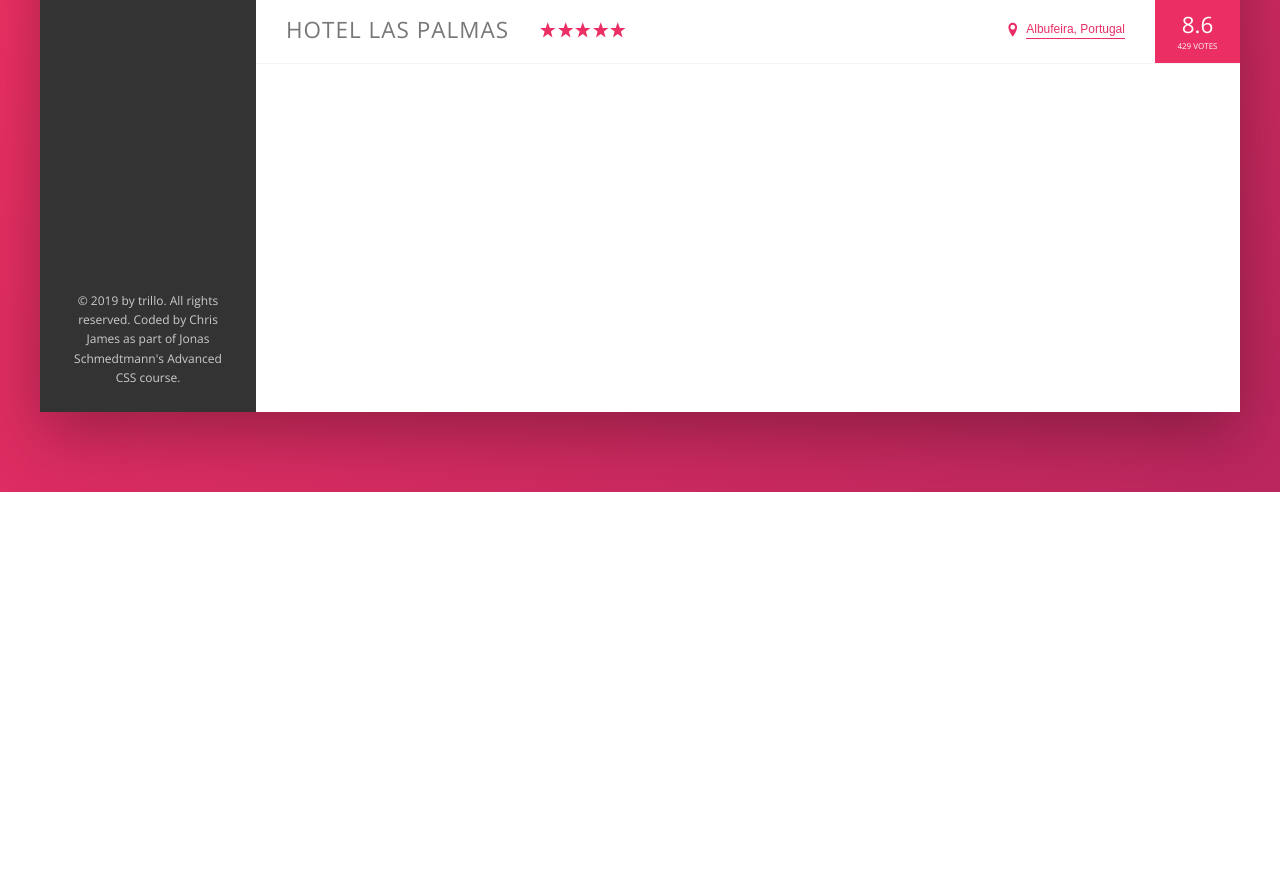
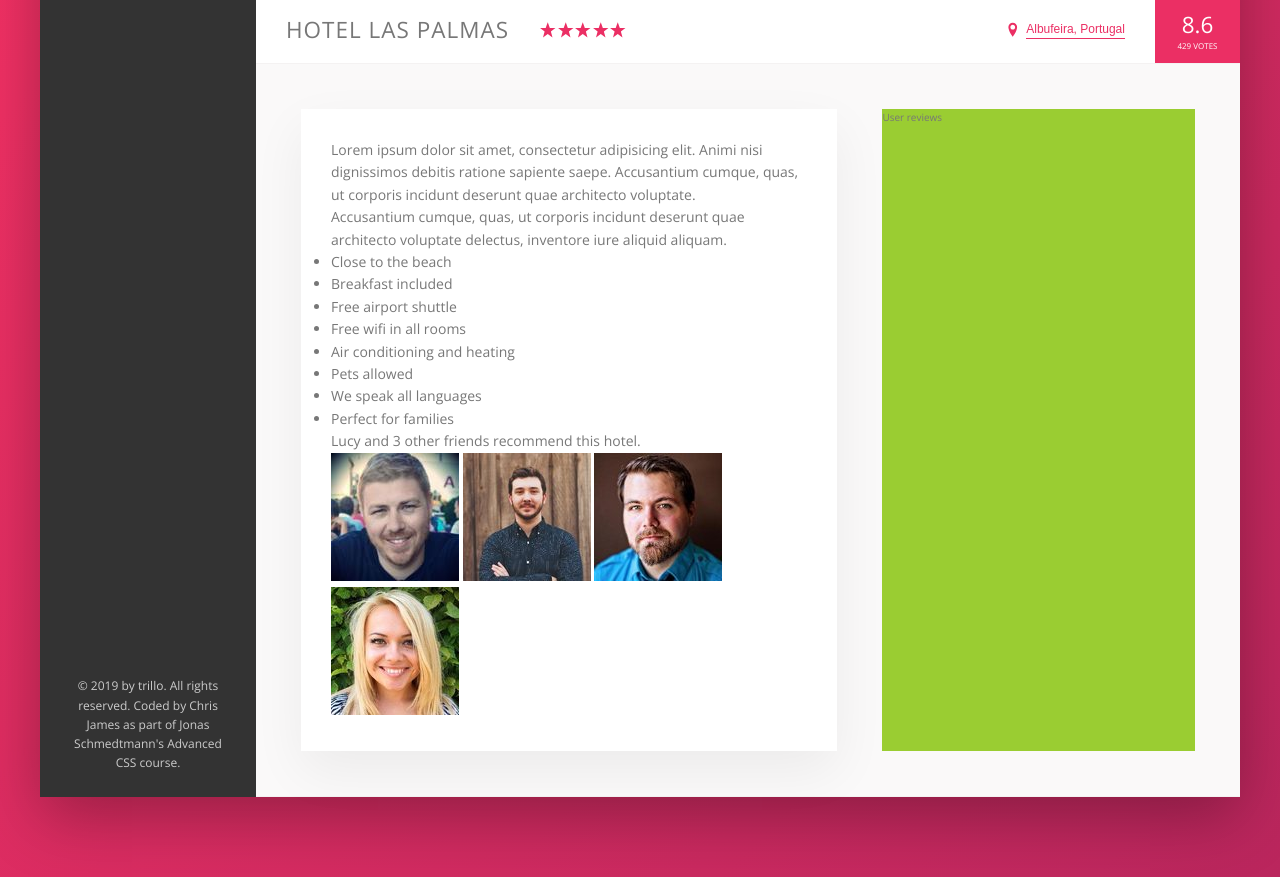
Before and after one commit to chris-james-git/trillo, a website: page index.html in a window 1280 px wide. Shown: the part 538-1415 px from the top of the page. Before the commit the page ends 1030 px from the top, so only its background shows below. Drawn offline with nearby package versions, Linux system fonts and the light colour scheme.

Commit message:
Building the Description Section - Part 1

```diff
--- a/index.html
+++ b/index.html
@@ -155,6 +155,61 @@
               <div class="overview__rating-count">429 votes</div>
             </div>
           </div>
+
+          <div class="detail">
+            <div class="description">
+              <p class="paragraph">
+                Lorem ipsum dolor sit amet, consectetur adipisicing elit. Animi
+                nisi dignissimos debitis ratione sapiente saepe. Accusantium
+                cumque, quas, ut corporis incidunt deserunt quae architecto
+                voluptate.
+              </p>
+              <p class="paragraph">
+                Accusantium cumque, quas, ut corporis incidunt deserunt quae
+                architecto voluptate delectus, inventore iure aliquid aliquam.
+              </p>
+              <ul class="list">
+                <li class="list__item">Close to the beach</li>
+                <li class="list__item">Breakfast included</li>
+                <li class="list__item">Free airport shuttle</li>
+                <li class="list__item">Free wifi in all rooms</li>
+                <li class="list__item">Air conditioning and heating</li>
+                <li class="list__item">Pets allowed</li>
+                <li class="list__item">We speak all languages</li>
+                <li class="list__item">Perfect for families</li>
+              </ul>
+              <div class="recommend">
+                <p class="recommend__count">
+                  Lucy and 3 other friends recommend this hotel.
+                </p>
+                <div class="recommend__friends">
+                  <img
+                    src="img/user-3.jpg"
+                    alt="Friend 1"
+                    class="recommend__photo"
+                  />
+                  <img
+                    src="img/user-4.jpg"
+                    alt="Friend 2"
+                    class="recommend__photo"
+                  />
+                  <img
+                    src="img/user-5.jpg"
+                    alt="Friend 3"
+                    class="recommend__photo"
+                  />
+                  <img
+                    src="img/user-6.jpg"
+                    alt="Friend 4"
+                    class="recommend__photo"
+                  />
+                </div>
+              </div>
+            </div>
+            <div class="user-reviews">
+              User reviews
+            </div>
+          </div>
         </main>
       </div>
     </div>
--- a/sass/_base.scss
+++ b/sass/_base.scss
@@ -15,6 +15,9 @@
   --color-grey-dark-3: #999;
 
   --shadow-dark: 0 2rem 6rem rgba(0, 0, 0, 0.3);
+  --shadow-light: 0 2rem 5rem rgba(0, 0, 0, 0.06);
+
+  --line: 1px solid var(--color-grey-light-2);
 }
 
 * {
--- a/sass/_components.scss
+++ b/sass/_components.scss
@@ -205,7 +205,7 @@
 .overview {
   display: flex;
   align-items: center;
-  border-bottom: 1px solid var(--color-grey-light-2);
+  border-bottom: var(--line);
 
   &__heading {
     font-size: 2.25rem;
--- a/sass/_layout.scss
+++ b/sass/_layout.scss
@@ -11,7 +11,7 @@
   font-size: 1.4rem;
   height: 7rem;
   background-color: #fff;
-  border-bottom: 1px solid var(--color-grey-light-2);
+  border-bottom: var(--line);
   display: flex;
   justify-content: space-between; // |x <--> x <--> x|
   align-items: center; // -    -    -
@@ -37,7 +37,26 @@
 .hotel-view {
   background-color: #fff;
 
-  height: 80rem; // testing only
-
   flex: 1; // Grow as much as it can because its sibling flex items have no flex-grow.
 }
+
+.detail {
+  display: flex;
+  padding: 4.5rem;
+  background-color: var(--color-grey-light-1);
+  border-bottom: var(--line);
+}
+
+.description {
+  font-size: 1.4rem;
+  background-color: #fff;
+  box-shadow: var(--shadow-light);
+  padding: 3rem;
+  flex: 0 0 60%;
+  margin-right: 4.5rem;
+}
+
+.user-reviews {
+  background-color: yellowgreen;
+  flex: 1;
+}
```
Also changed, not shown: css/style.css.
